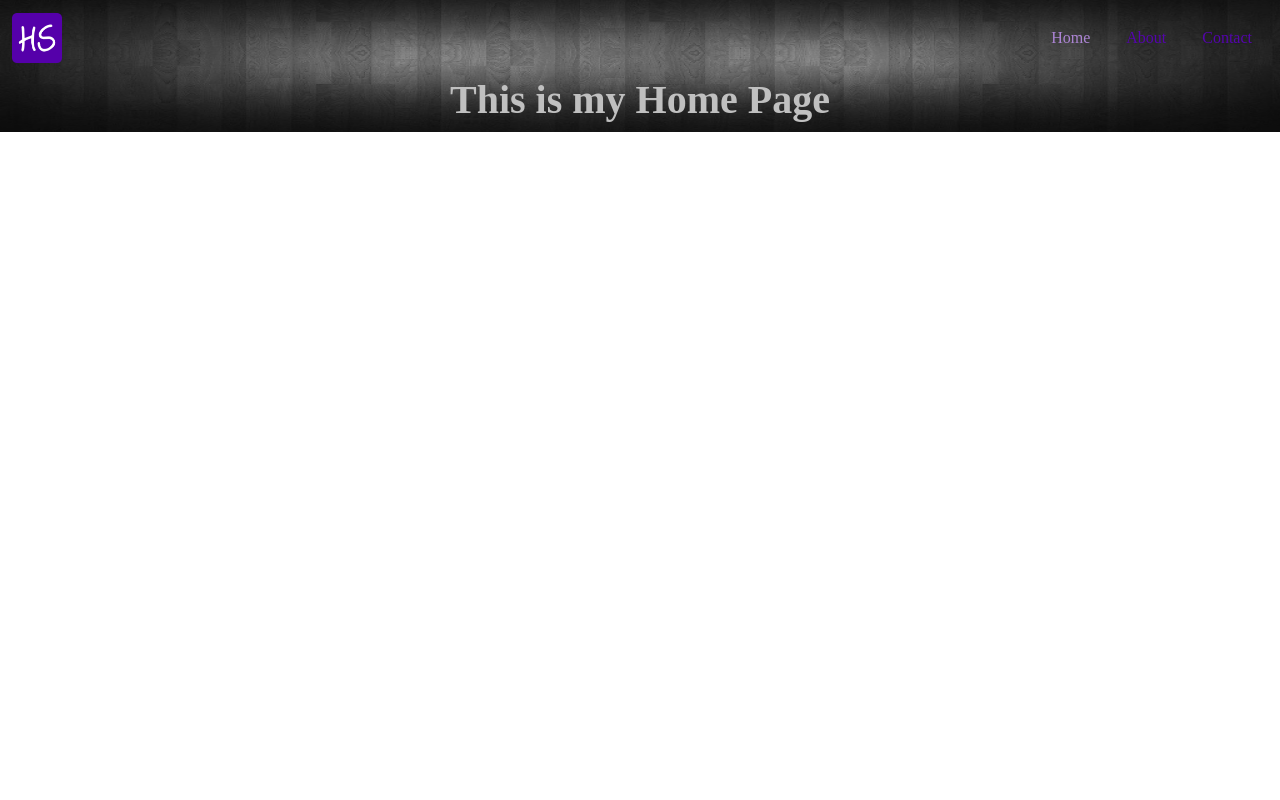
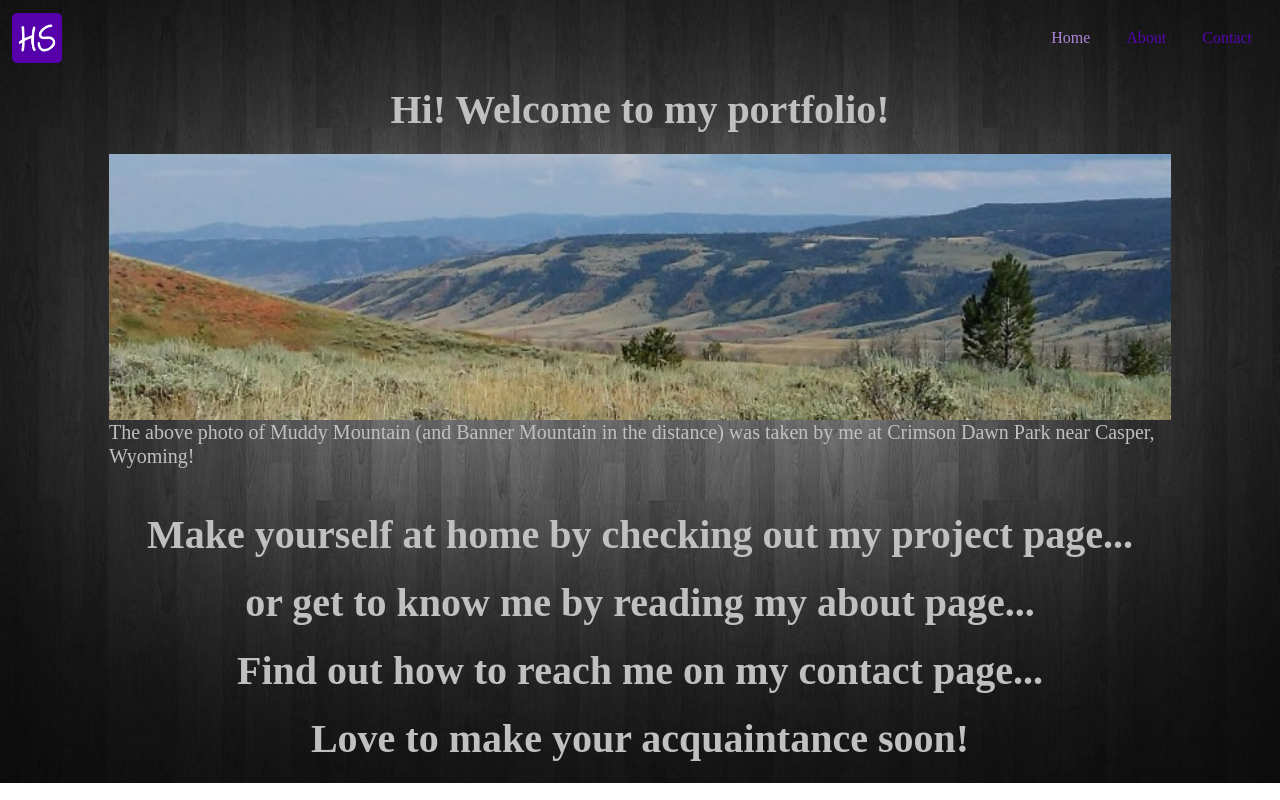
Before and after one commit to Hlsorrells/Hlsorrells.github.io, a JavaScript app: page / in a window 1280 px wide. Built offline with nearby package versions, Linux system fonts and the light colour scheme.

Commit message:
updated and styled home component

```diff
--- a/src/index.css
+++ b/src/index.css
@@ -12,12 +12,20 @@ h1 {
     color: silver;
     text-align: center;
     font-weight: bold;
+    margin-top: 10px;
+    margin-bottom: 20px;
 }
 h2 {
     color: rgb(84,4,172);
     text-align: center;
     padding-top: 5px;
 
+}
+h5 {
+    color: silver;
+    padding-bottom: 20px;
+    align-self: center;
+    width: 50vw;
 }
 p {
     color: rgb(84,4,172);
@@ -71,3 +79,7 @@ p {
     max-height: 200px;
     align-self: center;
 }
+/* Home Components */
+#muddyMtn {
+    align-self: center;
+}
--- a/src/routes/Home.js
+++ b/src/routes/Home.js
@@ -1,5 +1,30 @@
+import muddyMtn from '../images/muddyGapLookout.jpg';
+
 const Home = () => {
-    return <h1>This is my Home Page</h1>
+    return (
+        <>
+            <main className='container'>
+                <section>
+                    <div>
+                        <h1 id='aboutTitle'>Hi! Welcome to my portfolio!</h1>
+                    </div>
+                    <div className='row'>
+                        {/* Image */}
+                        <img src={muddyMtn} alt='Muddy Mountain at Casper Wyoming' id='muddyMtn' />
+                        <h5>The above photo of Muddy Mountain (and Banner Mountain in the distance) was taken by me at Crimson Dawn Park near Casper, Wyoming!</h5>
+                    </div>
+                </section>
+                <section>
+                    <div>
+                        <h1>Make yourself at home by checking out my project page...</h1>
+                        <h1>or get to know me by reading my about page...</h1>
+                        <h1>Find out how to reach me on my contact page...</h1>
+                        <h1>Love to make your acquaintance soon!</h1>
+                    </div>
+                </section>
+            </main>
+        </>
+    )
 }
 
 export default Home;
```
Also changed, not shown: src/images/muddyGapLookout.jpg (added).
